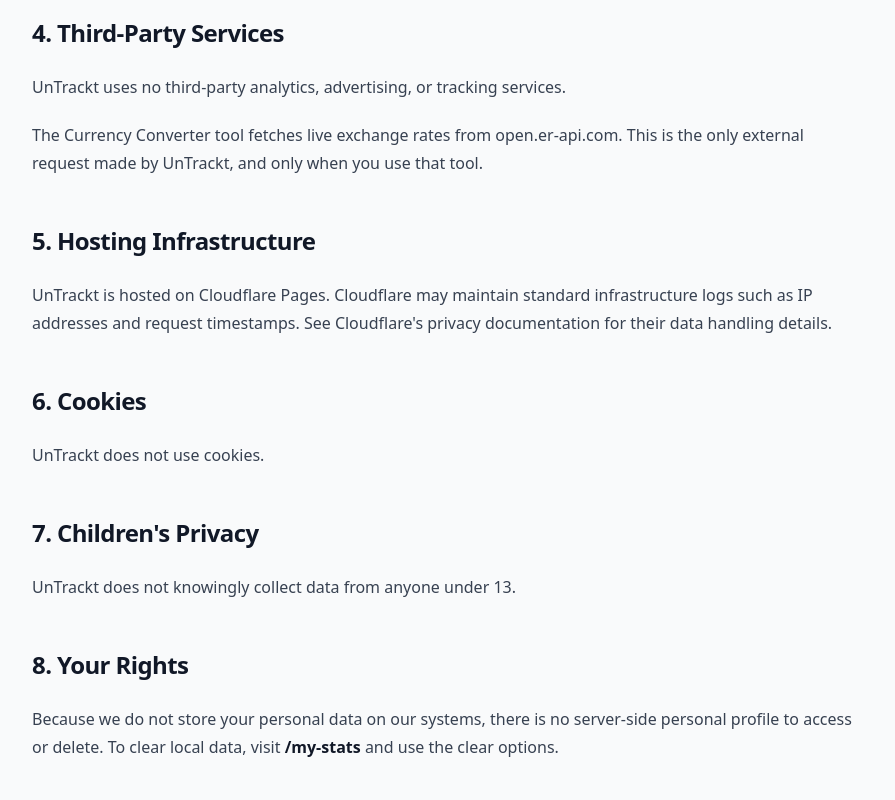
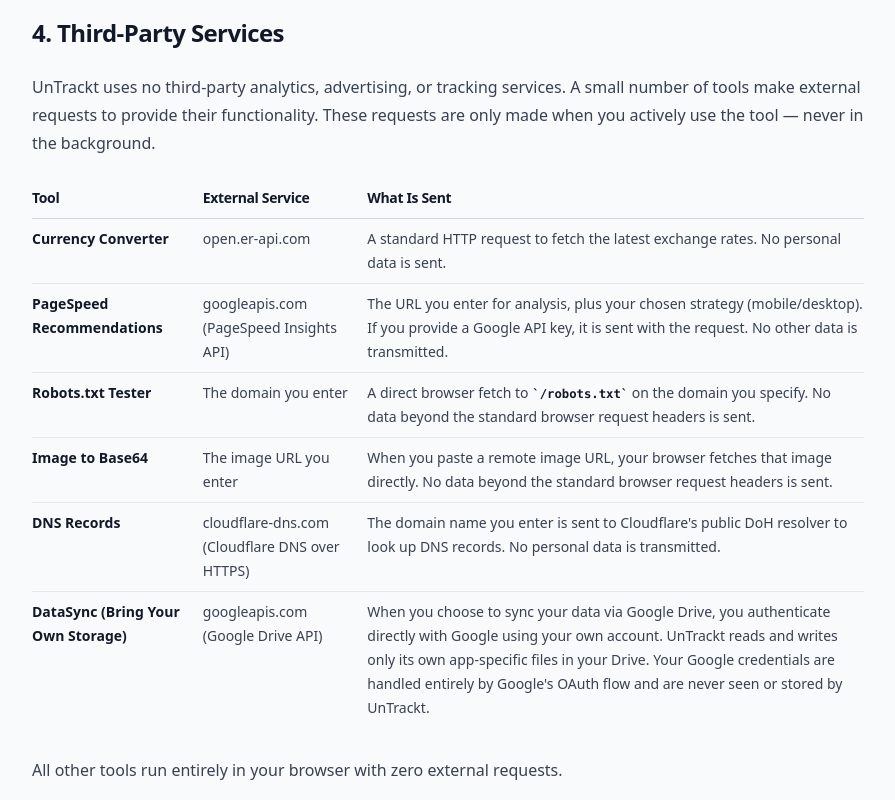
Before and after one commit to jinaldesaicom/untrackt, a React (Vite) app: page /privacy in a window 1280 px wide. Shown: the part 920-1720 px from the top of the page, without its empty margins (192-1087 px from the left). Built offline with nearby package versions, Linux system fonts and the light colour scheme.

Commit message:
Privacy Policy fix

```diff
--- a/index.html
+++ b/index.html
@@ -74,5 +74,6 @@
   <body>
     <div id="root"></div>
     <script type="module" src="/src/main.jsx"></script>
+    <a href="/privacy-policy" style="display: none;" title="Privacy Policy">Privacy Policy</a>
   </body>
 </html>
--- a/src/pages/PrivacyPage.jsx
+++ b/src/pages/PrivacyPage.jsx
@@ -8,7 +8,7 @@
       <SEOHead
         title="Privacy Policy | UnTrackt"
         description="How UnTrackt protects your privacy with a browser-only architecture and zero tracking."
-        path="/privacy"
+        path="/privacy-policy"
       />
 
       <h1>Privacy Policy</h1>
@@ -32,8 +32,51 @@
       <p>All of this data stays on your device. It never leaves your browser and is never sent to any server. You can clear it any time via My Stats or your browser settings.</p>
 
       <h2>4. Third-Party Services</h2>
-      <p>UnTrackt uses no third-party analytics, advertising, or tracking services.</p>
-      <p>The Currency Converter tool fetches live exchange rates from open.er-api.com. This is the only external request made by UnTrackt, and only when you use that tool.</p>
+      <p>UnTrackt uses no third-party analytics, advertising, or tracking services. A small number of tools make external requests to provide their functionality. These requests are only made when you actively use the tool — never in the background.</p>
+
+      <table>
+        <thead>
+          <tr>
+            <th>Tool</th>
+            <th>External Service</th>
+            <th>What Is Sent</th>
+          </tr>
+        </thead>
+        <tbody>
+          <tr>
+            <td><strong>Currency Converter</strong></td>
+            <td>open.er-api.com</td>
+            <td>A standard HTTP request to fetch the latest exchange rates. No personal data is sent.</td>
+          </tr>
+          <tr>
+            <td><strong>PageSpeed Recommendations</strong></td>
+            <td>googleapis.com (PageSpeed Insights API)</td>
+            <td>The URL you enter for analysis, plus your chosen strategy (mobile/desktop). If you provide a Google API key, it is sent with the request. No other data is transmitted.</td>
+          </tr>
+          <tr>
+            <td><strong>Robots.txt Tester</strong></td>
+            <td>The domain you enter</td>
+            <td>A direct browser fetch to <code>/robots.txt</code> on the domain you specify. No data beyond the standard browser request headers is sent.</td>
+          </tr>
+          <tr>
+            <td><strong>Image to Base64</strong></td>
+            <td>The image URL you enter</td>
+            <td>When you paste a remote image URL, your browser fetches that image directly. No data beyond the standard browser request headers is sent.</td>
+          </tr>
+          <tr>
+            <td><strong>DNS Records</strong></td>
+            <td>cloudflare-dns.com (Cloudflare DNS over HTTPS)</td>
+            <td>The domain name you enter is sent to Cloudflare&apos;s public DoH resolver to look up DNS records. No personal data is transmitted.</td>
+          </tr>
+          <tr>
+            <td><strong>DataSync (Bring Your Own Storage)</strong></td>
+            <td>googleapis.com (Google Drive API)</td>
+            <td>When you choose to sync your data via Google Drive, you authenticate directly with Google using your own account. UnTrackt reads and writes only its own app-specific files in your Drive. Your Google credentials are handled entirely by Google&apos;s OAuth flow and are never seen or stored by UnTrackt.</td>
+          </tr>
+        </tbody>
+      </table>
+
+      <p>All other tools run entirely in your browser with zero external requests.</p>
 
       <h2>5. Hosting Infrastructure</h2>
       <p>UnTrackt is hosted on Cloudflare Pages. Cloudflare may maintain standard infrastructure logs such as IP addresses and request timestamps. See Cloudflare&apos;s privacy documentation for their data handling details.</p>
```
